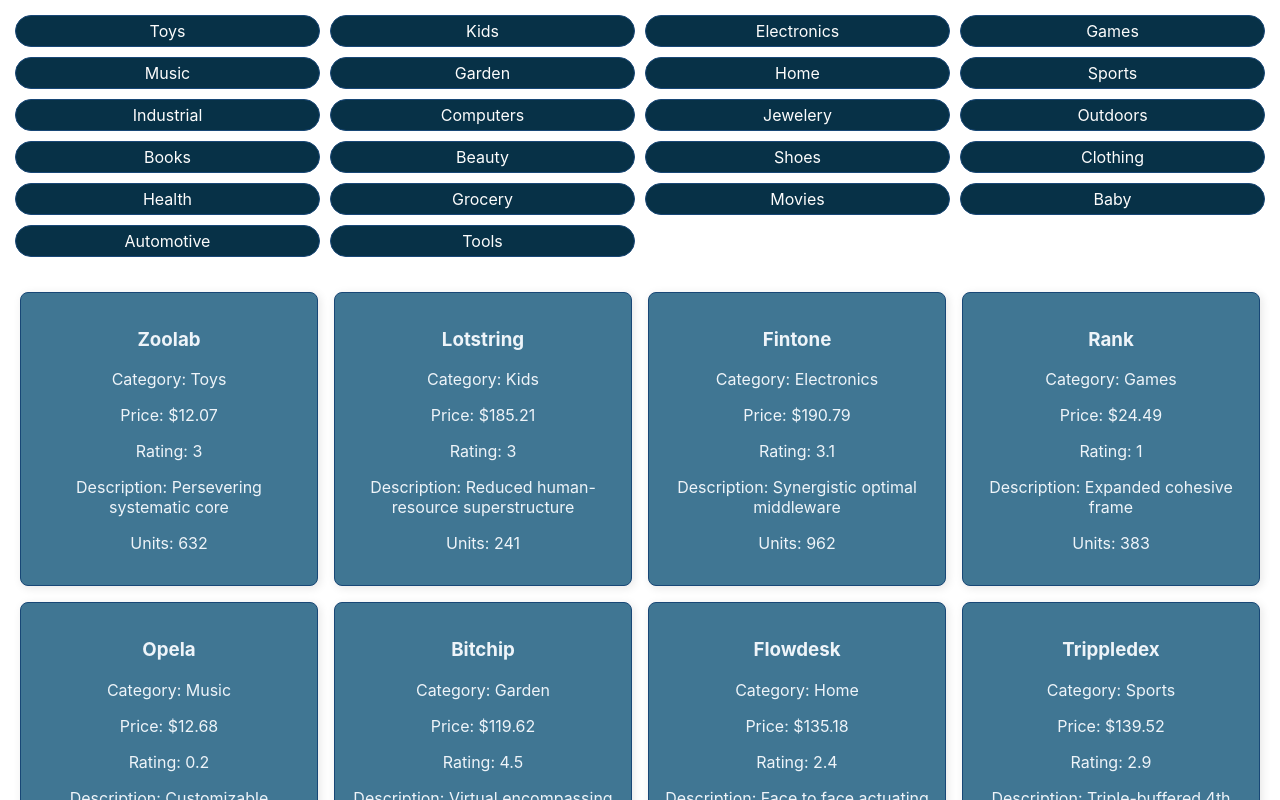
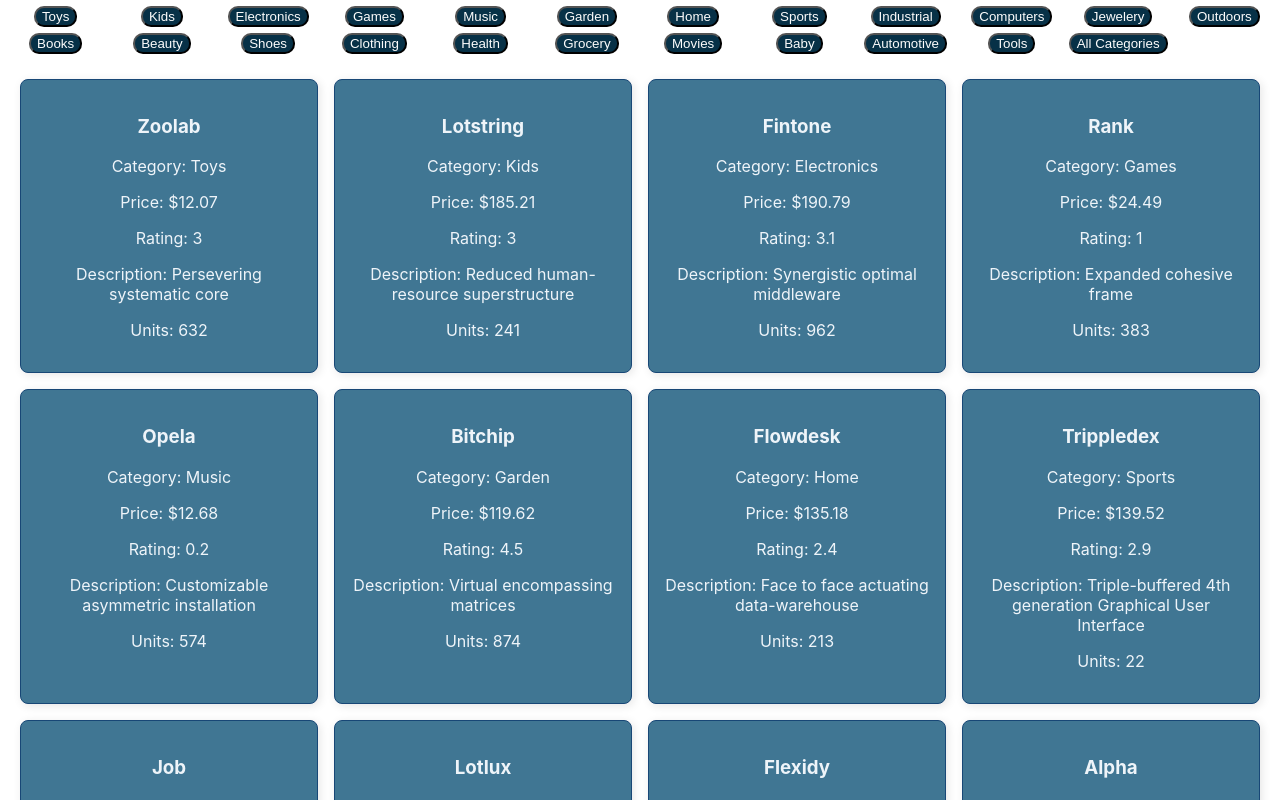
Before and after one commit to xcbhx/react-product-list, a React (Create React App) app: page / in a window 1280 px wide. Shown: the top 800 px of the page. Built offline with nearby package versions, Linux system fonts and the light colour scheme.

Commit message:
selected category & product

```diff
--- a/src/App.js
+++ b/src/App.js
@@ -1,18 +1,30 @@
 import './App.css';
+import { useState } from 'react';
 import data, { uniqueWords } from './data';
 import CategoryButton from './Component/CategoryButton/CategoryButton';
 import ProductCard from './Component/ProductCard/ProductCard';
 
 function App() {
+  const [selectedCategory, setSelectedCategory] = useState("All Categories");
+
+  const handleCategorySelect = (category) => {
+    setSelectedCategory(category);
+  };
+
+  const filterProducts = selectedCategory === 'All Categories'
+    ? data
+    : data.filter(product => product.category === selectedCategory);
+
   return (
     <div className="App">
       <div className='CategoryGrid'>
         {uniqueWords.map((category) => (
-          <CategoryButton key={category} category={category} />
+          <CategoryButton key={category} category={category} onSelect={handleCategorySelect} />
         ))}
+        <CategoryButton key='all' category='All Categories' onSelect={handleCategorySelect} />
       </div>
       <div className='ProductGrid'>
-        {data.map((product) => {
+        {filterProducts.map((product) => {
           return <ProductCard key={product.id} product={product}/>
         })}
       </div>
--- a/src/Component/CategoryButton/CategoryButton.css
+++ b/src/Component/CategoryButton/CategoryButton.css
@@ -1,16 +1,14 @@
 .CategoryButton {
-  border: 1px solid #184776;
-  border-radius: 20px;
-  padding: 5px;
+  border-radius: 10px;
   background-color: #073147;
   color: rgb(252, 252, 252);
 }
 
 .CategoryGrid {
   display: grid;
-  grid-template-columns: repeat(auto-fit, minmax(250px, 1fr));
-  gap: 10px;
-  padding: 15px;
+  grid-template-columns: repeat(auto-fit, minmax(100px, 1fr));
+  gap: 5px;
+  padding: 5px;
 }
 
 .CategoryButton:hover {
--- a/src/Component/CategoryButton/CategoryButton.jsx
+++ b/src/Component/CategoryButton/CategoryButton.jsx
@@ -1,9 +1,11 @@
 import './CategoryButton.css'
 
-function CategoryButton({ category }) {
+function CategoryButton({ category, onSelect }) {
   return (
-    <div className="CategoryButton">
-      {category}
+    <div>
+      <button className='CategoryButton' onClick={() => onSelect(category)}>
+        {category}
+      </button>
     </div>
   )
 };
```
